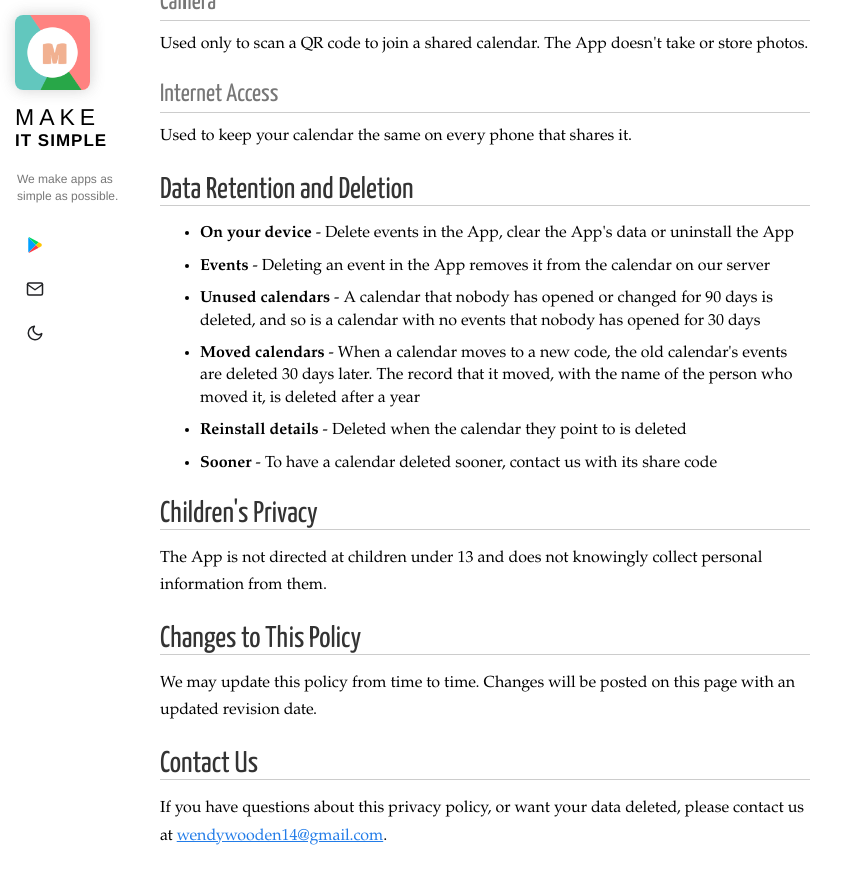
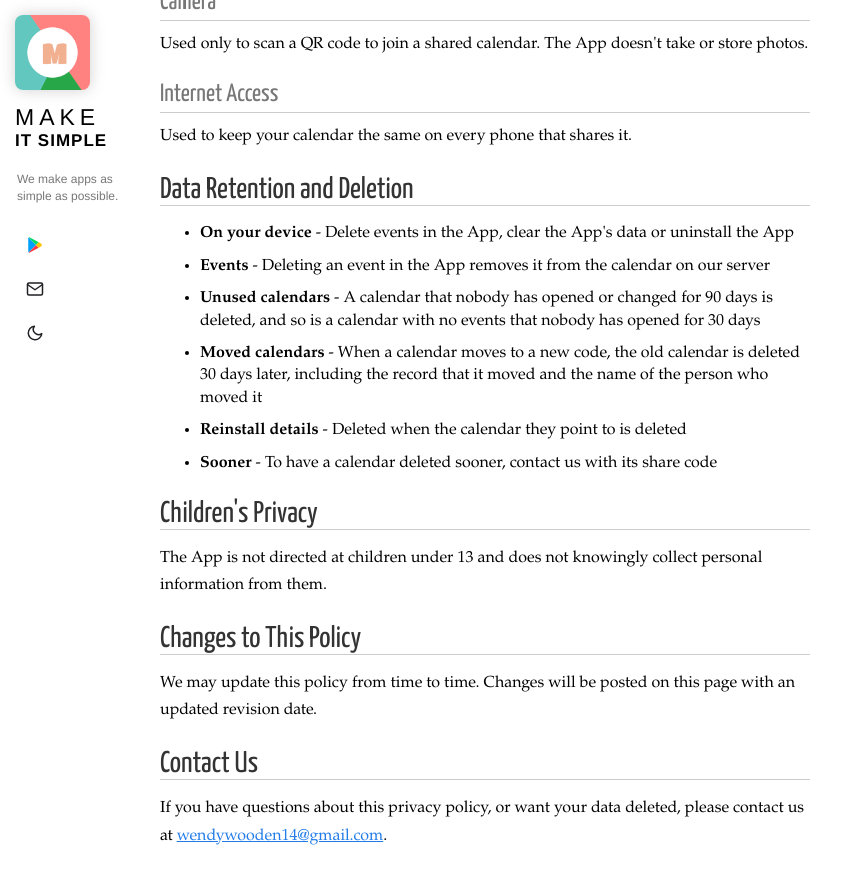
Before and after one commit to makeitsimpleweb/makeitsimpleweb.github.io, a Jekyll site: the page built from weplan/privacy-policy.html, in a window 1280 px wide and 900 px high, scrolled down 2125 px. Shown: the top 884 px of the window, without its empty margins (0-863 px from the left). Built offline with Jekyll 4.4.1, drawn with Linux system fonts in a browser that asks for light colours.

Commit message:
WePlan privacy policy: delete moved calendars whole after 30 days (#8)
The old calendar, including the record that it moved and the mover's name,
is now deleted 30 days after a move instead of keeping that record a year.

```diff
--- a/weplan/privacy-policy.html
+++ b/weplan/privacy-policy.html
@@ -62,7 +62,7 @@ title: "WePlan - Privacy Policy"
       <li><strong>On your device</strong> - Delete events in the App, clear the App's data or uninstall the App</li>
       <li><strong>Events</strong> - Deleting an event in the App removes it from the calendar on our server</li>
       <li><strong>Unused calendars</strong> - A calendar that nobody has opened or changed for 90 days is deleted, and so is a calendar with no events that nobody has opened for 30 days</li>
-      <li><strong>Moved calendars</strong> - When a calendar moves to a new code, the old calendar's events are deleted 30 days later. The record that it moved, with the name of the person who moved it, is deleted after a year</li>
+      <li><strong>Moved calendars</strong> - When a calendar moves to a new code, the old calendar is deleted 30 days later, including the record that it moved and the name of the person who moved it</li>
       <li><strong>Reinstall details</strong> - Deleted when the calendar they point to is deleted</li>
       <li><strong>Sooner</strong> - To have a calendar deleted sooner, contact us with its share code</li>
     </ul>
```
